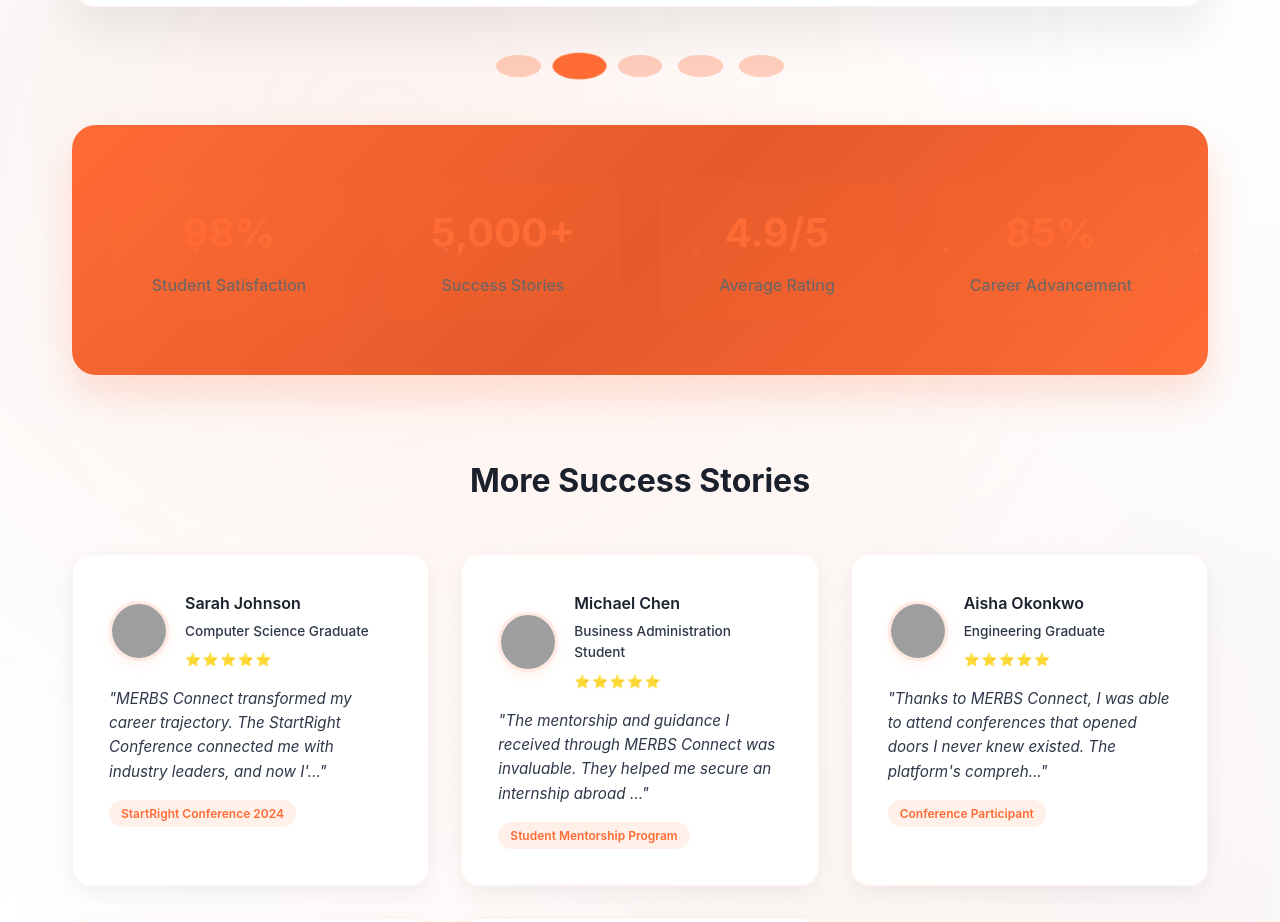
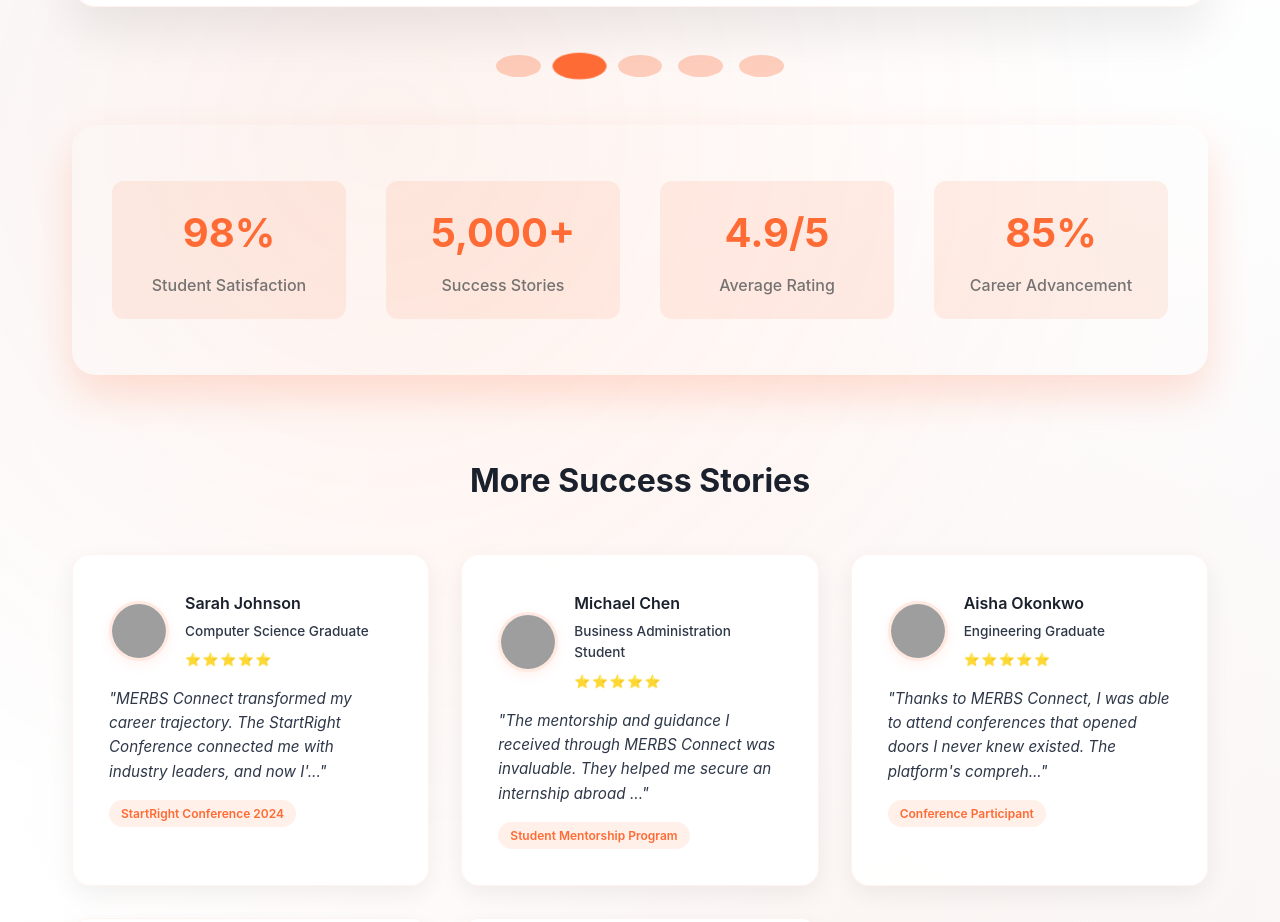
Before and after one commit to Ih4c/merbsconnect, a React (Vite) app: page / in a window 1280 px wide. Shown: the part 9101-10023 px from the top of the page. Built offline with nearby package versions, Linux system fonts and the light colour scheme; grey boxes are pictures that could not be loaded.

Commit message:
removed orange gradient

```diff
--- a/src/styles/Testimonials.css
+++ b/src/styles/Testimonials.css
@@ -214,7 +214,6 @@
   display: grid;
   grid-template-columns: repeat(4, 1fr);
   gap: 2.5rem;
-  background: linear-gradient(135deg, #ff6b35 0%, #e55a2b 50%, #ff6b35 100%);
   border-radius: 24px;
   padding: 3.5rem 2.5rem;
   color: white;
```
